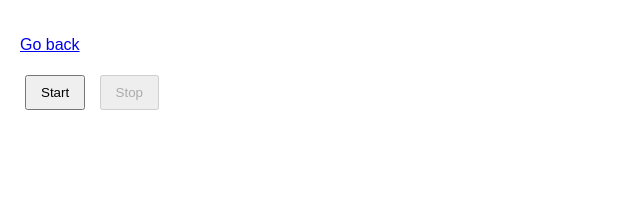
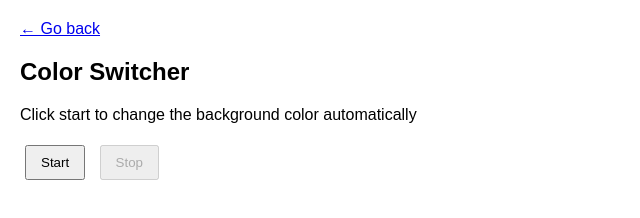
Before and after one commit to Bobriiik/wt-js-02-color-switcher-timer, a website built with Parcel: page 01-color-switcher.html in a window 1280 px wide. Shown: the whole page, without its empty margins (0-640 px from the left). Built offline with nearby package versions, Linux system fonts and the light colour scheme.

Commit message:
Update 01-color-switcher.html

```diff
--- a/01-color-switcher.html
+++ b/01-color-switcher.html
@@ -7,10 +7,21 @@
     <link rel="stylesheet" href="./css/common.css" />
   </head>
   <body>
-    <p><a href="./index.html">Go back</a></p>
+    <main class="page">
+      <section class="card">
+        <a class="back-link" href="./index.html">← Go back</a>
 
-    <button type="button" data-start>Start</button>
-    <button type="button" data-stop>Stop</button>
+        <h1 class="page-title">Color Switcher</h1>
+        <p class="page-subtitle">
+          Click start to change the background color automatically
+        </p>
+
+        <div class="controls">
+          <button type="button" data-start>Start</button>
+          <button type="button" data-stop>Stop</button>
+        </div>
+      </section>
+    </main>
 
     <script src="./js/01-color-switcher.js" type="module"></script>
   </body>
```
